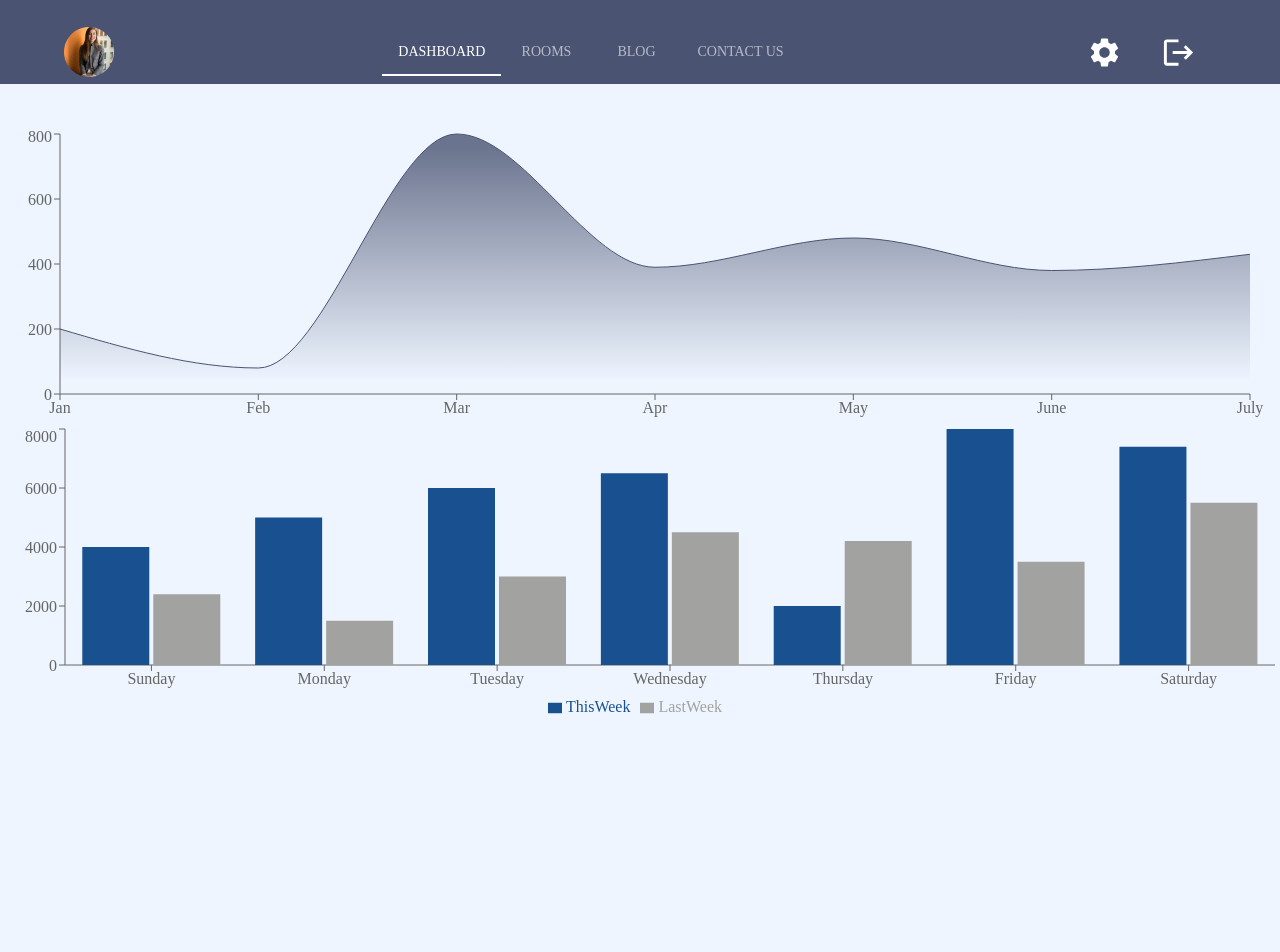
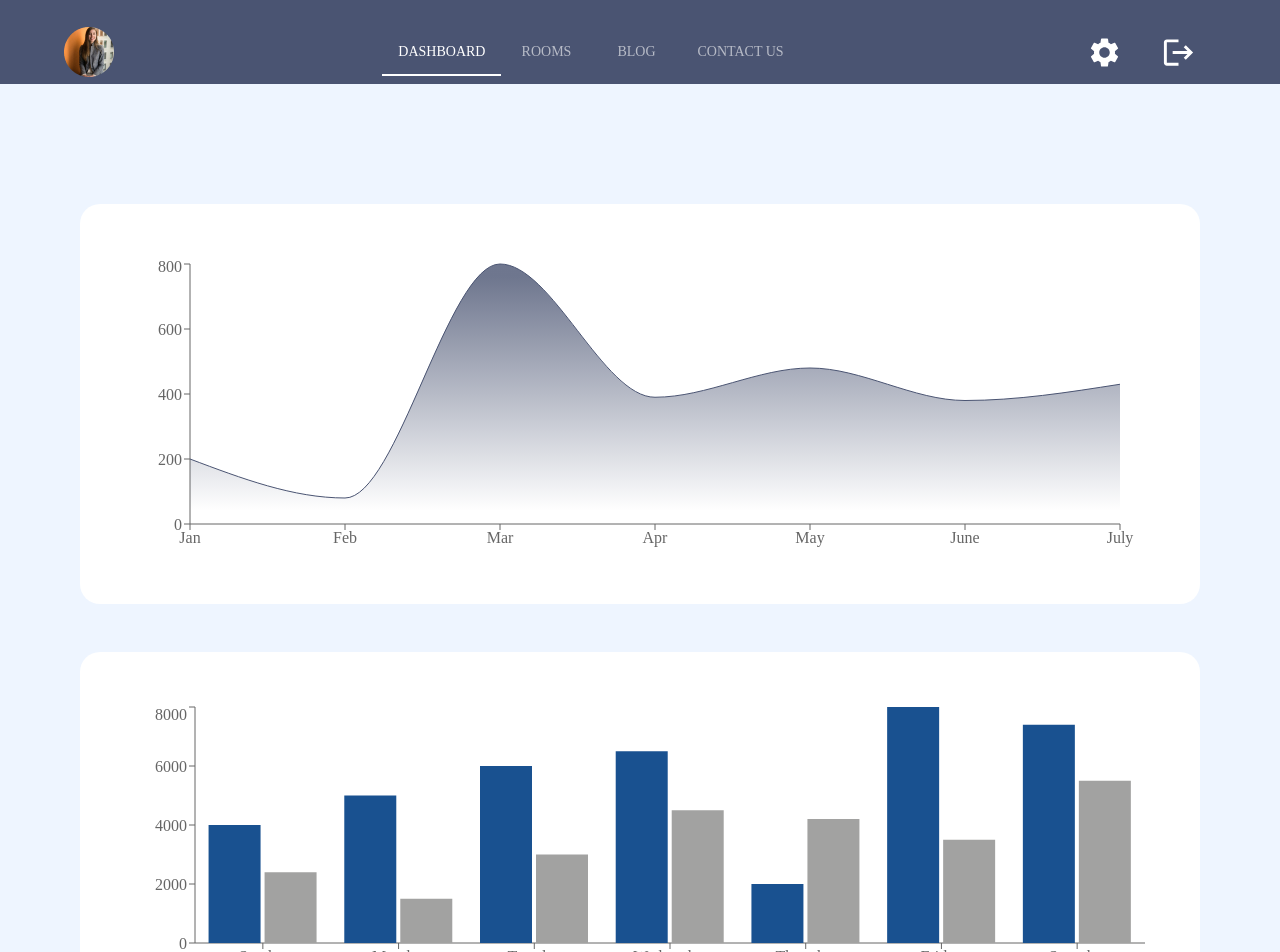
Before and after one commit to Software-Lifecycle-Consultants/slc-open-hms, a Next.js app: page /admin/dashboard in a window 1280 px wide. Shown: the top 952 px of the page. Built offline with nearby package versions, Linux system fonts and the light colour scheme.

Commit message:
Update the margin around the 2 graphs and Leave a space between the 2 graphs fixed

```diff
--- a/components/admin/charts.js
+++ b/components/admin/charts.js
@@ -1,18 +1,23 @@
-'use client'
+'use client';
+import { Box } from "@mui/material";
 import AreaChartPlot from "./AreaChartPlot";
 import BarChartPlot from "./BarChartPlot";
 
 const Charts = () => {
   return (
     <>
-
-      <section className="flex my-4 px-4 gap-3">
-        <AreaChartPlot/>
-      </section>
-
-      <section className="flex my-4 px-4 gap-3">
-        <BarChartPlot/>
-      </section>
+      <Box sx={{ display: 'flex', flexDirection: 'column', gap: 6,padding: '80px' }}> {/* Outer Box */}
+        <Box sx={{ backgroundColor: 'white', padding: '50px',borderRadius:5 }}> {/* White Box 1 */}
+          <section className="flex my-4 px-4 gap-3">
+            <AreaChartPlot />
+          </section>
+        </Box>
+        <Box sx={{ backgroundColor: 'white', padding: '50px',borderRadius:5 }}> {/* White Box 2 */}
+          <section className="flex my-4 px-4 gap-3">
+            <BarChartPlot />
+          </section>
+        </Box>
+      </Box>
     </>
   );
 };
```
